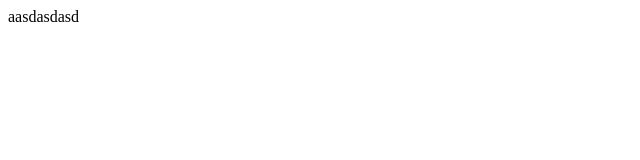
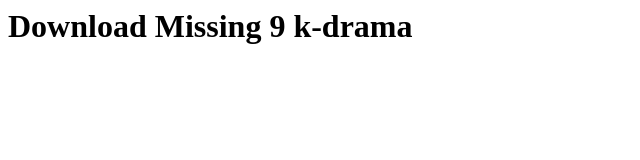
Before and after one commit to xiifain11/my-little-project1, a plain HTML site: page index.html in a window 1280 px wide. Shown: the whole page, without its empty margins (0-640 px from the left). Drawn offline with Linux system fonts and the light colour scheme.

Commit message:
Update index.html

```diff
--- a/index.html
+++ b/index.html
@@ -1,8 +1,8 @@
 <html>
   <head>
-    <title>K-drama free downloads</title>
+    <title>Download K-dramas for free</title>
   </head>
   <body>
-    <p>aasdasdasd</p>
+    <h1>Download Missing 9 k-drama</h1>
   </body>
 </html>
```
